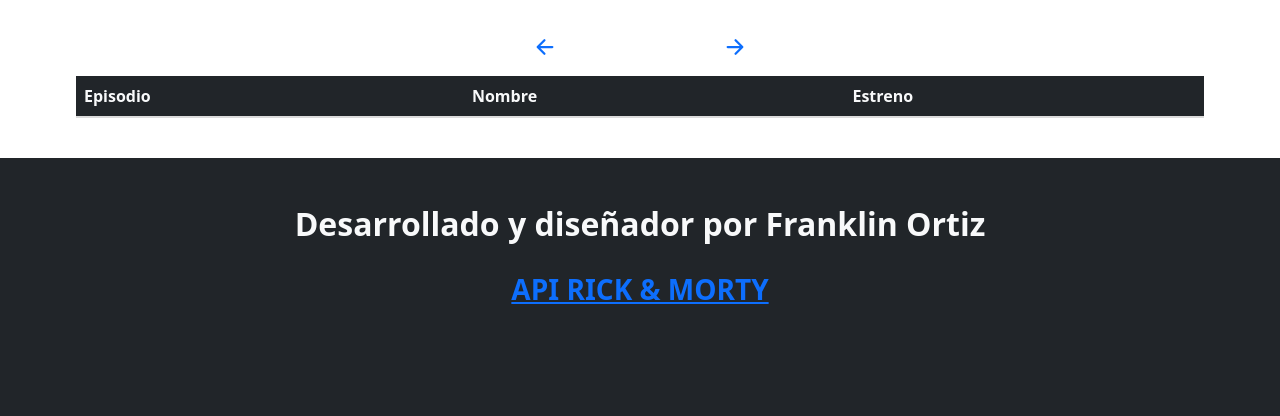
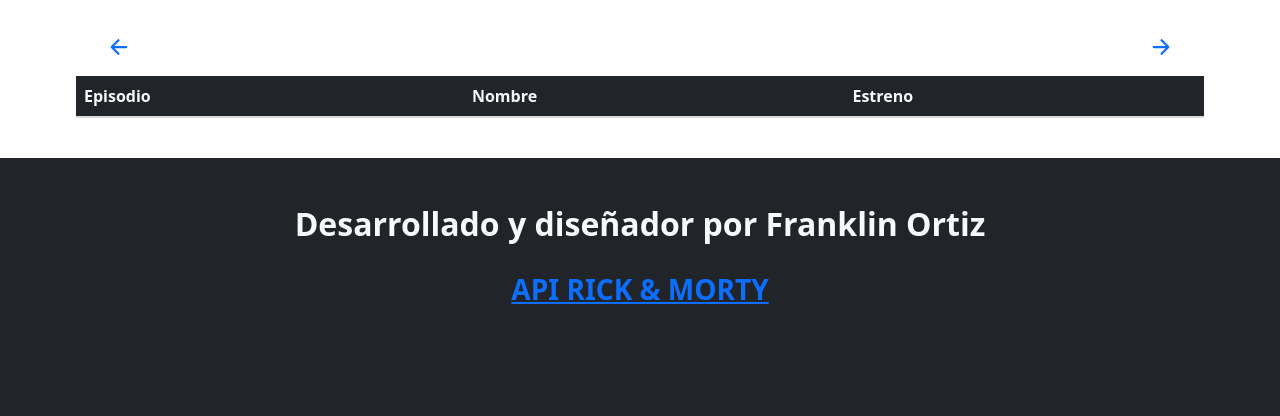
Before and after one commit to gandalfs1/RickAndMortyphp, a PHP site: page /episodes.php?data=1 in a window 1280 px wide. Shown: the part 74-490 px from the top of the page. Run offline with PHP 8.4, Linux system fonts and the light colour scheme; data that the repository does not hold is empty.

Commit message:
ajuste alineacion de navegacion

```diff
--- a/nav_pages.php
+++ b/nav_pages.php
@@ -5,7 +5,7 @@
                 <ion-icon name="arrow-back-outline"></ion-icon>
             </a></div>
 
-        <h3 class="col-1  rounded-5"><?php echo $pag_actual; ?></h3>
+        <h3 class="col text-center  rounded-5"><?php echo $pag_actual; ?></h3>
 
 
         <div class="col-1"><a class="fs-4 text " aria-current="page" href="<?php echo $next ?>">
```
